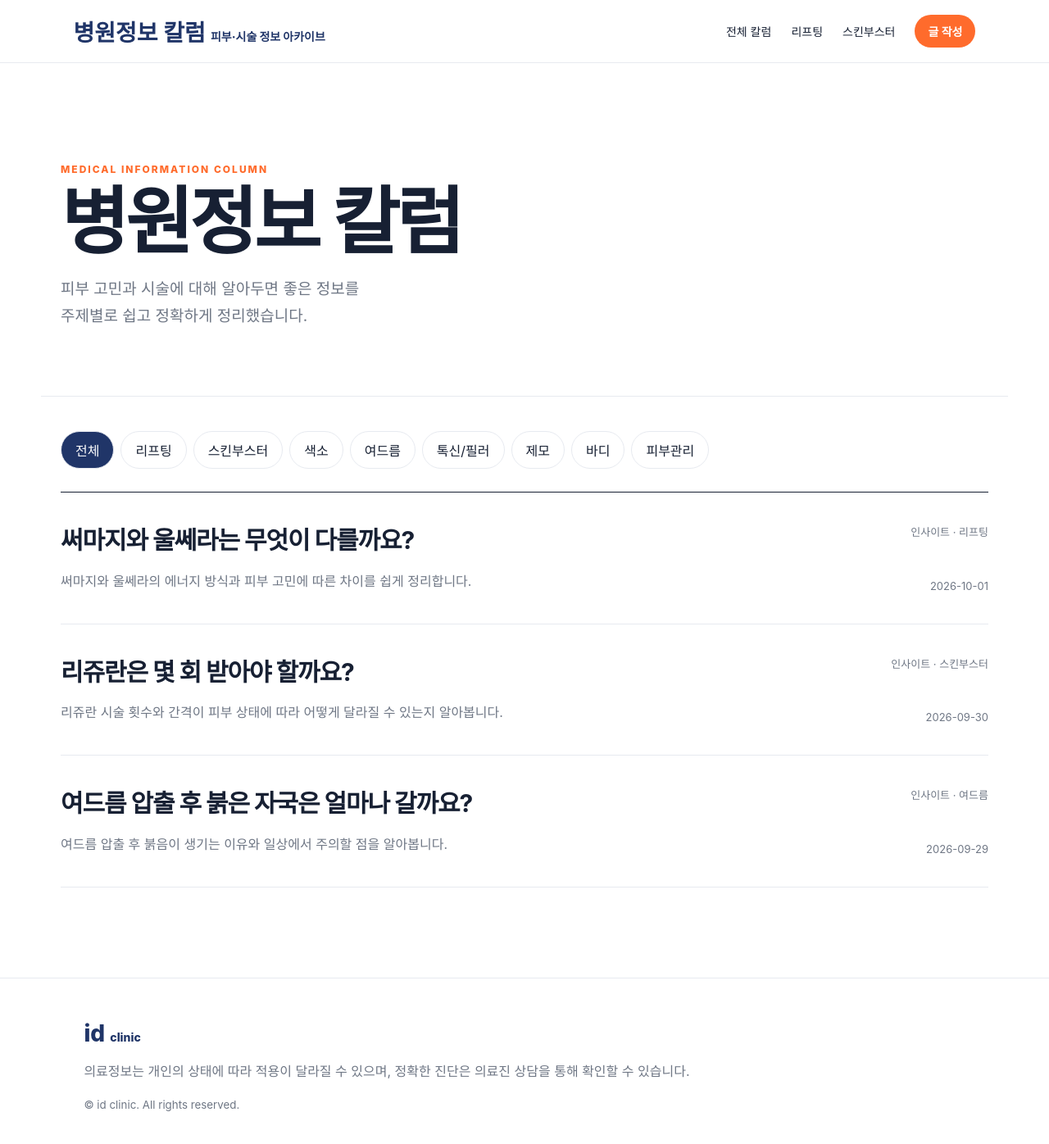
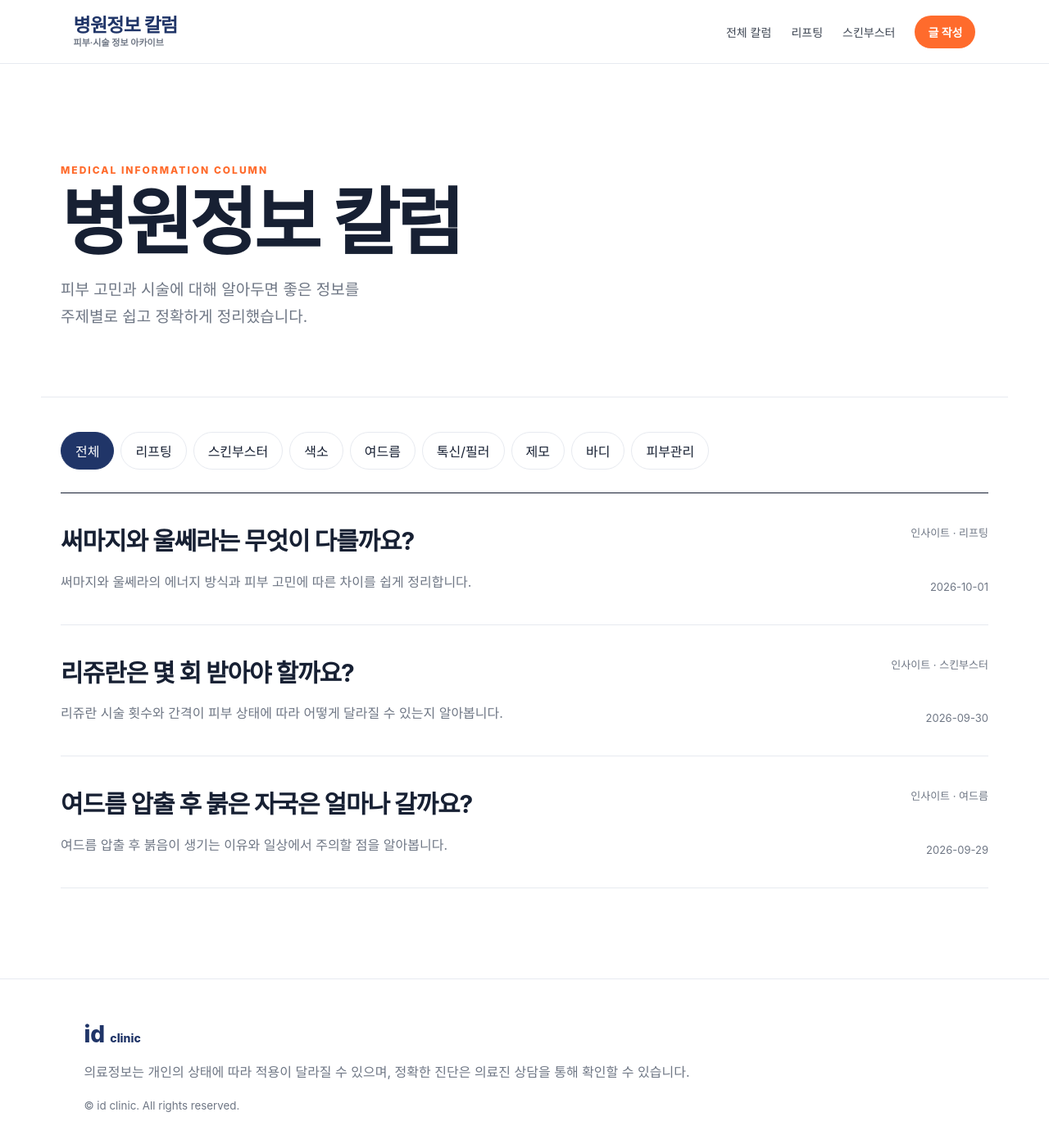
Before and after one commit to hwsr6028-source/hwsr6028-source.github.io, a Jekyll site: the page built from blog/insight/index.md, in a window 1280 px wide and 1400 px high. Shown: the top 1396 px of the window at 82% size. Built offline with Jekyll 4.4.1, drawn with Linux system fonts in a browser that asks for light colours.

Commit message:
Style medical info header and clickable insight filters

```diff
--- a/assets/style.css
+++ b/assets/style.css
@@ -71,3 +71,17 @@
 .insight-cover img{display:block;width:100%;height:auto;border-radius:22px}
 .insight-detail .article-body img{display:block;max-width:100%;height:auto;margin:34px auto;border-radius:18px}
 .insight-detail .article-body p:has(img){margin:34px 0}
+
+/* Medical information header */
+.info-logo{display:flex;flex-direction:column;gap:2px;line-height:1.15}
+.info-logo strong{font-size:23px;letter-spacing:-.8px;color:var(--navy)}
+.info-logo span{font-size:11px;font-weight:600;color:var(--muted);letter-spacing:0}
+.site-header nav a:not(.btn){color:#3e4653}
+.site-header nav a:not(.btn):hover{color:var(--orange)}
+
+/* Clickable category filters */
+.insight-filter .filter{cursor:pointer;transition:.18s ease;background:#fff}
+.insight-filter .filter:hover{border-color:var(--navy)}
+.insight-filter .filter.active{background:var(--navy);border-color:var(--navy);color:#fff}
+.insight-row[hidden]{display:none}
+.insight-empty{padding:70px 0;text-align:center;color:var(--muted);border-bottom:1px solid var(--line)}
```
